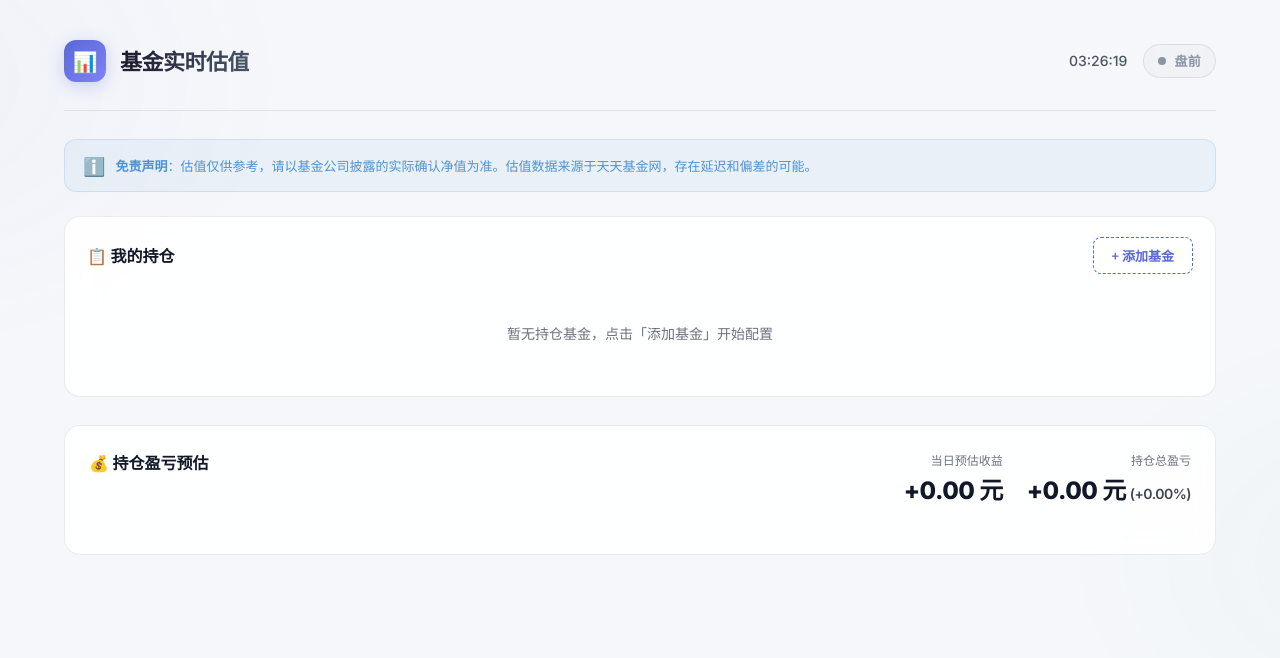
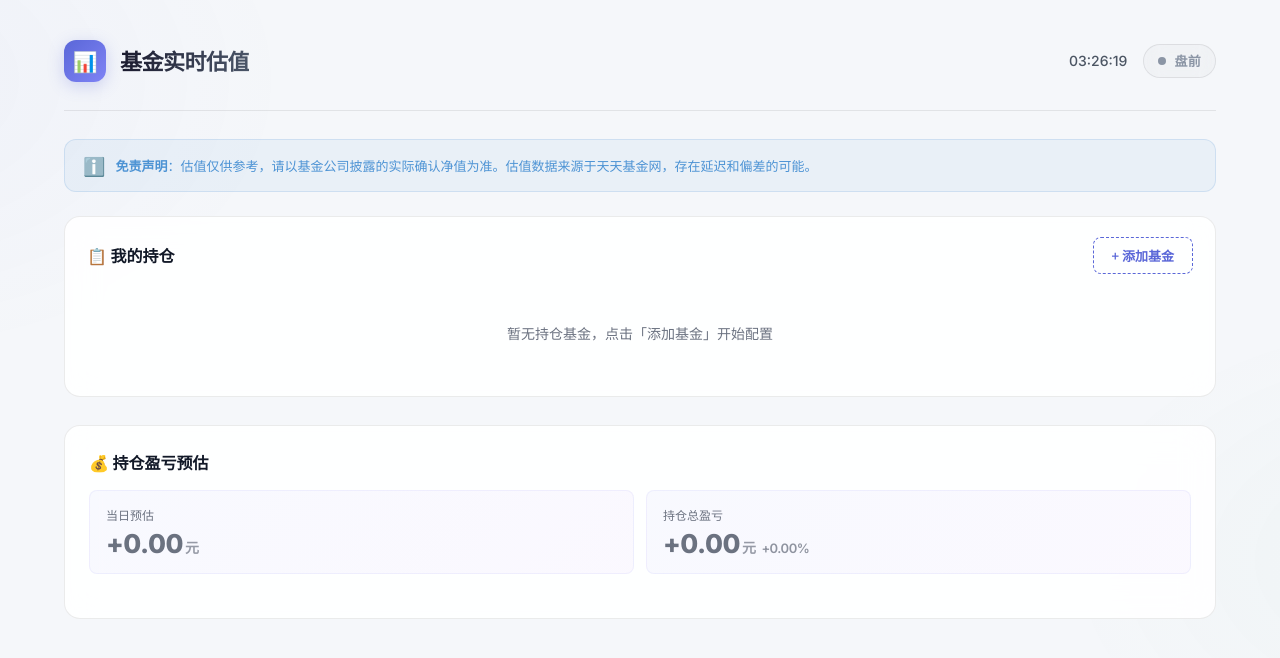
Before and after one commit to beifeng778/realtime_fund_valuation, a React (Vite) app: page / in a window 1280 px wide. Shown: the top 658 px of the page. Built offline with nearby package versions, Linux system fonts and the light colour scheme.

Commit message:
feat: add PortfolioSummary component to display fund holding profit estimations and introduce global styling.

```diff
--- a/src/components/PortfolioSummary.tsx
+++ b/src/components/PortfolioSummary.tsx
@@ -12,9 +12,9 @@ interface ProfitItem {
   shares: number;
   costNav: number;
   changePercent: number;
-  dailyProfit: number; // 当日预估收益 = 份额 × (预估净值 - 昨日净值)
-  totalProfit: number; // 持仓总盈亏   = 份额 × (预估净值 - 成本净值)
-  totalProfitPercent: number; // 总盈亏百分比
+  dailyProfit: number;
+  totalProfit: number;
+  totalProfitPercent: number;
   estimatedNav: number;
   nav: number;
 }
@@ -62,120 +62,106 @@ export const PortfolioSummary: React.FC<PortfolioSummaryProps> = ({
   const totalHoldingProfitPercent =
     totalCost > 0 ? (totalHoldingProfit / totalCost) * 100 : 0;
 
-  const formatMoney = (v: number) => {
-    const sign = v >= 0 ? "+" : "";
-    return `${sign}${v.toFixed(2)}`;
-  };
+  const fmt = (v: number) => `${v >= 0 ? "+" : ""}${v.toFixed(2)}`;
+  const colorOf = (v: number) =>
+    v > 0
+      ? "var(--color-rise)"
+      : v < 0
+        ? "var(--color-fall)"
+        : "var(--text-muted)";
 
   return (
-    <div className="portfolio-panel">
-      <div className="portfolio-panel__header">
-        <div className="portfolio-panel__title">💰 持仓盈亏预估</div>
-        <div className="portfolio-panel__totals">
-          <div className="portfolio-panel__total">
-            <div className="portfolio-panel__total-label">当日预估收益</div>
-            <div
-              className={`portfolio-panel__total-value portfolio-panel__total-value--${
-                totalDailyProfit > 0
-                  ? "rise"
-                  : totalDailyProfit < 0
-                    ? "fall"
-                    : ""
-              } number-animate`}
+    <div className="pf-panel">
+      {/* ---- 汇总区域 ---- */}
+      <div className="pf-header">
+        <div className="pf-header__title">💰 持仓盈亏预估</div>
+        <div className="pf-header__cards">
+          <div className="pf-stat-card">
+            <span className="pf-stat-card__label">当日预估</span>
+            <span
+              className="pf-stat-card__value"
+              style={{ color: colorOf(totalDailyProfit) }}
             >
-              {formatMoney(totalDailyProfit)} 元
+              {fmt(totalDailyProfit)}
+              <small>元</small>
+            </span>
           </div>
-          </div>
-          <div className="portfolio-panel__total">
-            <div className="portfolio-panel__total-label">持仓总盈亏</div>
-            <div
-              className={`portfolio-panel__total-value portfolio-panel__total-value--${
-                totalHoldingProfit > 0
-                  ? "rise"
-                  : totalHoldingProfit < 0
-                    ? "fall"
-                    : ""
-              } number-animate`}
+          <div className="pf-stat-card">
+            <span className="pf-stat-card__label">持仓总盈亏</span>
+            <span
+              className="pf-stat-card__value"
+              style={{ color: colorOf(totalHoldingProfit) }}
             >
-              {formatMoney(totalHoldingProfit)} 元
-              <span className="portfolio-panel__total-percent">
-                ({formatMoney(totalHoldingProfitPercent)}%)
+              {fmt(totalHoldingProfit)}
+              <small>元</small>
+              <span className="pf-stat-card__pct">
+                {fmt(totalHoldingProfitPercent)}%
+              </span>
             </span>
           </div>
         </div>
       </div>
-      </div>
 
-      <div className="portfolio-list">
-        {items.map((item) => (
-          <div key={item.code} className="portfolio-item">
-            <div className="portfolio-item__info">
-              <div className="portfolio-item__name">{item.name}</div>
-              <div className="portfolio-item__meta">
-                {item.shares.toLocaleString()} 份 · 成本{" "}
+      {/* ---- 逐基金明细 ---- */}
+      <div className="pf-list">
+        {items.map((item) => {
+          const accent = colorOf(item.dailyProfit);
+          return (
+            <div
+              key={item.code}
+              className="pf-fund"
+              style={{ borderLeftColor: accent }}
+            >
+              <div className="pf-fund__left">
+                <div className="pf-fund__name">{item.name}</div>
+                <div className="pf-fund__meta">
+                  {item.shares.toLocaleString()}份 · 成本{" "}
                   {item.costNav.toFixed(4)}
                 </div>
               </div>
-            <div className="portfolio-item__right">
-              <span className="portfolio-item__label">当日</span>
+              <div className="pf-fund__right">
+                <div className="pf-fund__row">
                   <span
-                className="portfolio-item__pct"
-                style={{
-                  color:
-                    item.changePercent > 0
-                      ? "var(--color-rise)"
-                      : item.changePercent < 0
-                        ? "var(--color-fall)"
-                        : "var(--color-flat)",
-                }}
+                    className={`pf-fund__tag ${item.changePercent >= 0 ? "pf-fund__tag--rise" : "pf-fund__tag--fall"}`}
                   >
-                {item.changePercent >= 0 ? "+" : ""}
-                {item.changePercent.toFixed(2)}%
+                    今日
                   </span>
                   <span
-                className="portfolio-item__amt"
-                style={{
-                  color:
-                    item.dailyProfit > 0
-                      ? "var(--color-rise)"
-                      : item.dailyProfit < 0
-                        ? "var(--color-fall)"
-                        : "var(--color-flat)",
-                }}
+                    className="pf-fund__pct"
+                    style={{ color: colorOf(item.changePercent) }}
                   >
-                {formatMoney(item.dailyProfit)}元
-              </span>
-
-              <span className="portfolio-item__label">总盈亏</span>
-              <span
-                className="portfolio-item__pct"
-                style={{
-                  color:
-                    item.totalProfit > 0
-                      ? "var(--color-rise)"
-                      : item.totalProfit < 0
-                        ? "var(--color-fall)"
-                        : "var(--color-flat)",
-                }}
-              >
-                {formatMoney(item.totalProfitPercent)}%
+                    {fmt(item.changePercent)}%
                   </span>
                   <span
-                className="portfolio-item__amt"
-                style={{
-                  color:
-                    item.totalProfit > 0
-                      ? "var(--color-rise)"
-                      : item.totalProfit < 0
-                        ? "var(--color-fall)"
-                        : "var(--color-flat)",
-                }}
+                    className="pf-fund__amt"
+                    style={{ color: colorOf(item.dailyProfit) }}
                   >
-                {formatMoney(item.totalProfit)}元
+                    {fmt(item.dailyProfit)}元
+                  </span>
+                </div>
+                <div className="pf-fund__row">
+                  <span
+                    className={`pf-fund__tag ${item.totalProfit >= 0 ? "pf-fund__tag--rise" : "pf-fund__tag--fall"}`}
+                  >
+                    总盈亏
+                  </span>
+                  <span
+                    className="pf-fund__pct"
+                    style={{ color: colorOf(item.totalProfit) }}
+                  >
+                    {fmt(item.totalProfitPercent)}%
+                  </span>
+                  <span
+                    className="pf-fund__amt"
+                    style={{ color: colorOf(item.totalProfit) }}
+                  >
+                    {fmt(item.totalProfit)}元
                   </span>
                 </div>
               </div>
-        ))}
+            </div>
+          );
+        })}
       </div>
     </div>
   );
--- a/src/index.css
+++ b/src/index.css
@@ -496,9 +496,9 @@ body::before {
 }
 
 /* ==========================================
-   资产联动面板
+   持仓盈亏面板 (pf = portfolio)
    ========================================== */
-.portfolio-panel {
+.pf-panel {
   background: var(--bg-card);
   border: 1px solid var(--border-color);
   border-radius: var(--radius-lg);
@@ -507,101 +507,118 @@ body::before {
   backdrop-filter: blur(16px);
 }
 
-.portfolio-panel__header {
-  display: flex;
-  align-items: flex-start;
-  justify-content: space-between;
+/* ---- 头部 ---- */
+.pf-header {
   margin-bottom: 20px;
 }
 
-.portfolio-panel__title {
+.pf-header__title {
   font-size: 16px;
   font-weight: 600;
+  margin-bottom: 14px;
 }
 
-.portfolio-panel__totals {
-  display: flex;
-  gap: 24px;
-  text-align: right;
+.pf-header__cards {
+  display: grid;
+  grid-template-columns: 1fr 1fr;
+  gap: 12px;
 }
 
-.portfolio-panel__total {
-  text-align: right;
+.pf-stat-card {
+  background: linear-gradient(135deg, rgba(99, 102, 241, 0.04) 0%, rgba(168, 85, 247, 0.04) 100%);
+  border: 1px solid rgba(99, 102, 241, 0.08);
+  border-radius: var(--radius-sm);
+  padding: 14px 16px;
+  display: flex;
+  flex-direction: column;
+  gap: 6px;
 }
 
-.portfolio-panel__total-label {
+.pf-stat-card__label {
   font-size: 12px;
   color: var(--text-muted);
-  margin-bottom: 2px;
+  font-weight: 500;
 }
 
-.portfolio-panel__total-value {
+.pf-stat-card__value {
   font-family: var(--font-mono);
-  font-size: 24px;
+  font-size: 26px;
   font-weight: 800;
   letter-spacing: -0.5px;
+  line-height: 1.1;
 }
 
-.portfolio-panel__total-percent {
+.pf-stat-card__value small {
   font-size: 14px;
   font-weight: 600;
-  margin-left: 4px;
-  opacity: 0.8;
+  margin-left: 2px;
+  opacity: 0.7;
 }
 
-.portfolio-panel__total-value--rise {
-  color: var(--color-rise);
-}
-.portfolio-panel__total-value--fall {
-  color: var(--color-fall);
+.pf-stat-card__pct {
+  font-size: 13px;
+  font-weight: 600;
+  margin-left: 6px;
+  opacity: 0.75;
 }
 
-.portfolio-list {
+/* ---- 基金列表 ---- */
+.pf-list {
   display: flex;
   flex-direction: column;
   gap: 8px;
 }
 
-.portfolio-item {
-  display: grid;
-  grid-template-columns: 1fr auto;
-  gap: 20px;
+.pf-fund {
+  display: flex;
   align-items: center;
-  padding: 12px 16px;
+  justify-content: space-between;
+  gap: 16px;
+  padding: 14px 16px;
   background: var(--bg-glass);
   border-radius: var(--radius-sm);
   border: 1px solid transparent;
+  border-left: 3px solid var(--text-muted);
   transition: all var(--transition-fast);
 }
 
-.portfolio-item:hover {
+.pf-fund:hover {
   background: rgba(0, 0, 0, 0.02);
   border-color: var(--border-color);
+  border-left-width: 3px;
 }
 
-.portfolio-item__info {
+.pf-fund__left {
   min-width: 0;
+  flex: 1;
 }
 
-.portfolio-item__name {
+.pf-fund__name {
   font-size: 14px;
-  font-weight: 500;
+  font-weight: 600;
+  color: var(--text-primary);
   white-space: nowrap;
   overflow: hidden;
   text-overflow: ellipsis;
 }
 
-.portfolio-item__meta {
+.pf-fund__meta {
   font-family: var(--font-mono);
-  font-size: 12px;
+  font-size: 11px;
   color: var(--text-muted);
-  margin-top: 2px;
+  margin-top: 3px;
 }
 
-.portfolio-item__right {
+.pf-fund__right {
+  display: flex;
+  flex-direction: column;
+  gap: 5px;
+}
+
+.pf-fund__row {
   display: grid;
   grid-template-columns: auto auto auto;
-  gap: 4px 8px;
+  gap: 0 10px;
   align-items: center;
   justify-items: end;
   font-family: var(--font-mono);
@@ -610,25 +627,34 @@ body::before {
   white-space: nowrap;
 }
 
-.portfolio-item__label {
+.pf-fund__tag {
   font-family: var(--font-sans);
-  font-size: 11px;
+  font-size: 10px;
   font-weight: 600;
-  letter-spacing: 0.5px;
-  color: var(--text-secondary);
-  background: rgba(0, 0, 0, 0.03);
+  letter-spacing: 0.3px;
   padding: 2px 8px;
   border-radius: 10px;
-  text-align: center;
   justify-self: end;
 }
 
-.portfolio-item__pct {
-  text-align: right;
+.pf-fund__tag--rise {
+  color: #e25f51;
+  background: rgba(226, 95, 81, 0.08);
 }
 
-.portfolio-item__amt {
+.pf-fund__tag--fall {
+  color: #00b894;
+  background: rgba(0, 184, 148, 0.08);
+}
+
+.pf-fund__pct {
   text-align: right;
+  min-width: 70px;
+}
+
+.pf-fund__amt {
+  text-align: right;
+  min-width: 90px;
 }
 
 /* ==========================================
@@ -1165,22 +1191,18 @@ body::before {
     font-size: 26px;
   }
 
-  .portfolio-item {
+  .pf-fund {
     gap: 8px;
+    flex-direction: column;
+    align-items: flex-start;
   }
 
-  .portfolio-panel__header {
-    flex-direction: column;
-    gap: 12px;
+  .pf-header__cards {
+    grid-template-columns: 1fr;
   }
 
-  .portfolio-panel__totals {
-    width: 100%;
-    justify-content: space-between;
-  }
-
-  .portfolio-panel__total-value {
-    font-size: 20px;
+  .pf-stat-card__value {
+    font-size: 22px;
   }
 
   /* 持仓编辑器移动端适配 */
```
Lines whose indentation alone changed are shown as unchanged.
